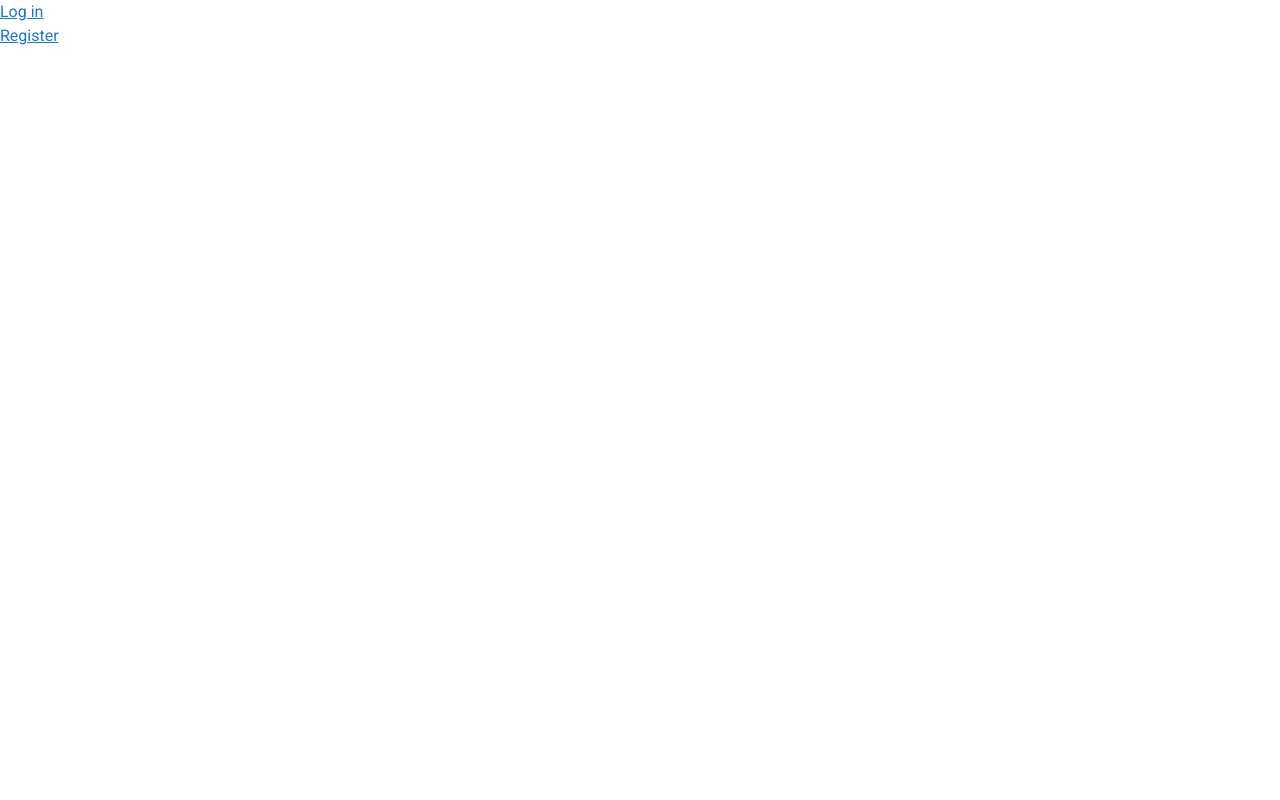
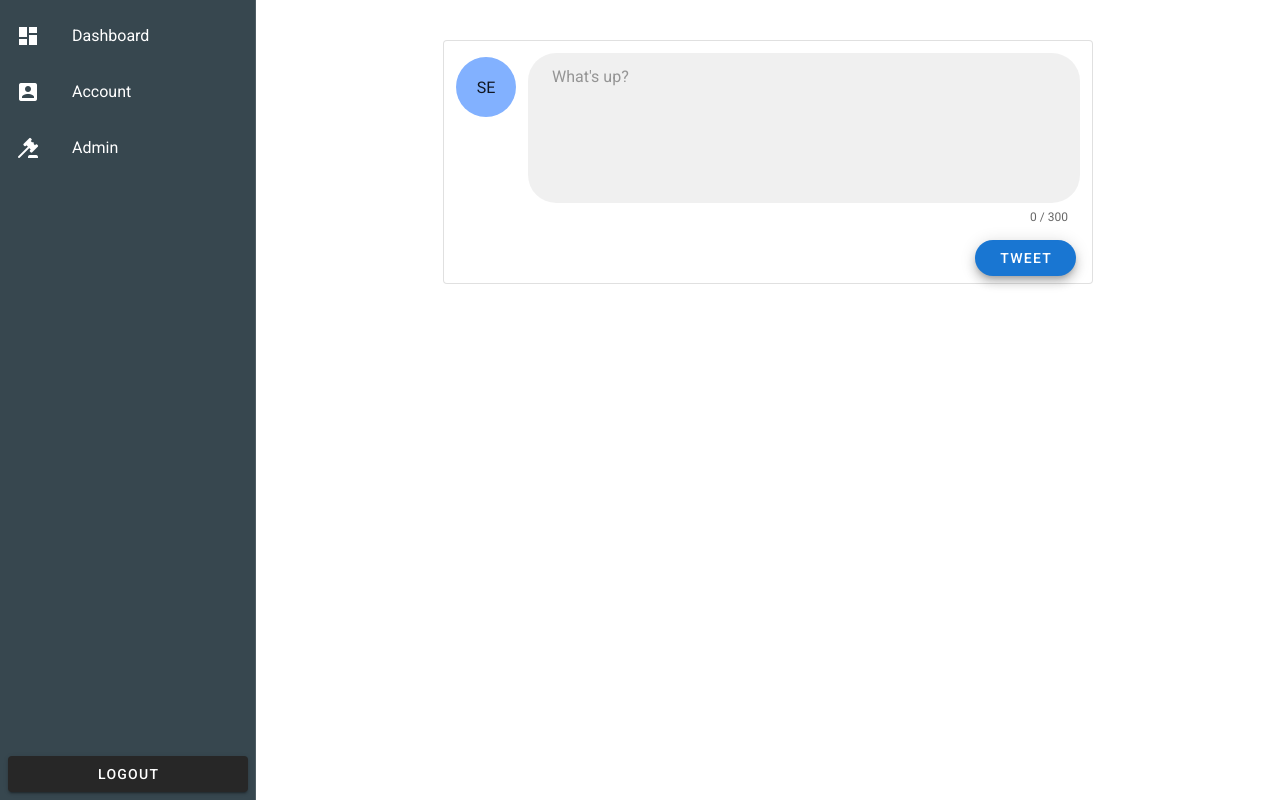
Before and after one commit to lighter21/tweetyfront, a Vue app: page / in a window 1280 px wide. Built offline with nearby package versions, Linux system fonts and the light colour scheme.

Commit message:
Add-post component added

```diff
--- a/src/App.vue
+++ b/src/App.vue
@@ -1,22 +1,25 @@
 <template>
   <v-app>
-
-    <router-link to="/login">Log in</router-link>
-    <router-link to="/Register">Register</router-link>
-    <router-view></router-view>
-
+    <navbar/>
+    <v-main>
+      <router-view />
+    </v-main>
   </v-app>
 </template>
 
 <script>
 
+import Navbar from "@/components/navbar";
+
 export default {
   name: 'App',
 
-  components: {},
+  components: {Navbar},
 
   data: () => ({
     //
   }),
 };
 </script>
+<style lang="sass">
+</style>
--- /dev/null
+++ b/src/components/add-post.vue
@@ -0,0 +1,46 @@
+<template>
+
+  <v-card
+      class="px-3 mx-auto mt-10"
+      width="650"
+      flat
+      outlined
+  >
+    <v-row no-gutters class="pt-3">
+      <v-avatar
+          color="accent"
+          size="60"
+          class="mt-1"
+          autofocus
+      > SE</v-avatar>
+      <v-textarea
+          no-resize
+          rounded
+          filled
+          placeholder="What's up?"
+          class="ml-3"
+          :counter="300"
+      />
+    </v-row>
+      <v-card-actions style="height: 50px;">
+        <v-btn
+            color="primary"
+            elevation="7"
+            right
+            absolute
+            class="px-6 "
+            rounded
+        >Tweet</v-btn>
+      </v-card-actions>
+  </v-card>
+</template>
+
+<script>
+export default {
+  name: "add-post"
+}
+</script>
+
+<style scoped>
+
+</style>
--- a/src/components/navbar.vue
+++ b/src/components/navbar.vue
@@ -1,10 +1,53 @@
 <template>
+  <nav>
+      <v-app-bar-nav-icon v-show="!drawer" @click="drawer = !drawer"/>
+    <v-navigation-drawer
+        class="blue-grey darken-3"
+        dark
+        v-model="drawer"
+        app
+    >
+      <v-list>
+        <v-list-item
+            v-for="item in items"
+            :key="item.title"
+            link
+        >
+          <v-list-item-icon>
+            <v-icon>{{ item.icon }}</v-icon>
+          </v-list-item-icon>
 
+          <v-list-item-content>
+            <v-list-item-title>{{ item.title }}</v-list-item-title>
+          </v-list-item-content>
+        </v-list-item>
+      </v-list>
+
+      <template v-slot:append>
+        <div class="pa-2">
+          <v-btn
+              block
+              @click="drawer = !drawer"
+          >
+            Logout
+          </v-btn>
+        </div>
+      </template>
+    </v-navigation-drawer>
+  </nav>
 </template>
-
 <script>
 export default {
-name: "navbar"
+  data() {
+    return {
+      items: [
+        {title: 'Dashboard', icon: 'mdi-view-dashboard'},
+        {title: 'Account', icon: 'mdi-account-box'},
+        {title: 'Admin', icon: 'mdi-gavel'},
+      ],
+      drawer: true
+    }
+  },
 }
 </script>
 
--- a/src/router/index.js
+++ b/src/router/index.js
@@ -2,11 +2,17 @@ import Vue from 'vue'
 import VueRouter from 'vue-router'
 import Login from "@/views/auth/Login";
 import Register from "@/views/auth/Register";
+import Home from "@/views/Home";
 
 Vue.use(VueRouter)
 
 const routes = [
   {
+    path: '/',
+    name: 'Home',
+    component: Home
+  },
+    {
     path: '/login',
     name: 'Login',
     component: Login
--- /dev/null
+++ b/src/views/Home.vue
@@ -0,0 +1,15 @@
+<template>
+<add-post></add-post>
+</template>
+
+<script>
+import AddPost from "@/components/add-post";
+export default {
+  name: "Home",
+  components: {AddPost}
+}
+</script>
+
+<style scoped>
+
+</style>
--- a/src/views/auth/Register.vue
+++ b/src/views/auth/Register.vue
@@ -76,7 +76,6 @@
         </v-card>
       </v-layout>
     </v-container>
-
   </template>
 
 <script>
```
Also changed, not shown: src/components/post.vue (added, +13 -0 lines). Lines whose indentation alone changed are shown as unchanged.
